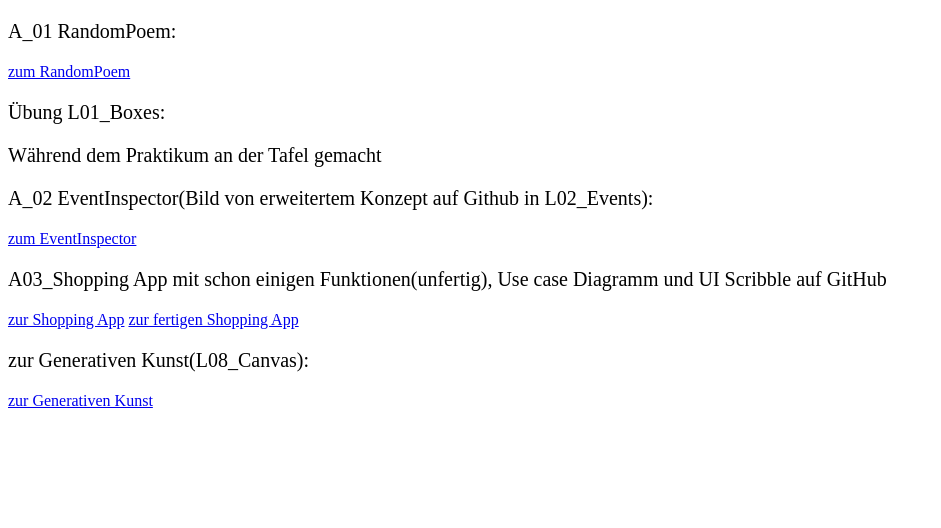
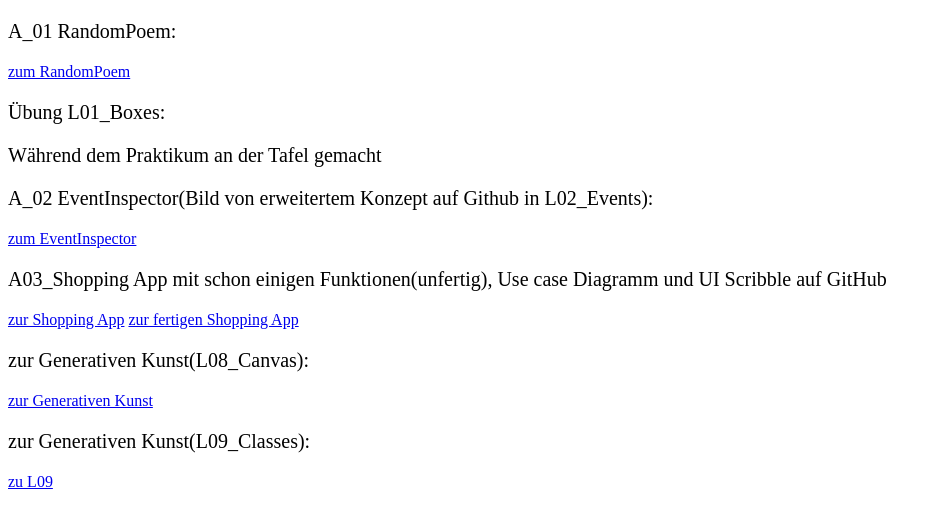
Before and after one commit to Jonas090405/EiA_SoSe24, a plain HTML site: page index.html in a window 1280 px wide. Shown: the whole page, without its empty margins (0-941 px from the left). Drawn offline with Linux system fonts and the light colour scheme.

Commit message:
Update index.html

```diff
--- a/index.html
+++ b/index.html
@@ -19,6 +19,8 @@
     <a href="https://jonas090405.github.io/EiA_SoSe24/L04_DataStructures/index.html">zur fertigen Shopping App</a>
     <p class="p">zur Generativen Kunst(L08_Canvas):</p>
     <a href="https://jonas090405.github.io/EiA_SoSe24/L08_Canvas/index.html">zur Generativen Kunst</a>
+    <p class="p">zur Generativen Kunst(L09_Classes):</p>
+    <a href="https://jonas090405.github.io/EiA_SoSe24/L09_Classes/index.html">zu L09</a>
 
 </body>
 </html>
```
